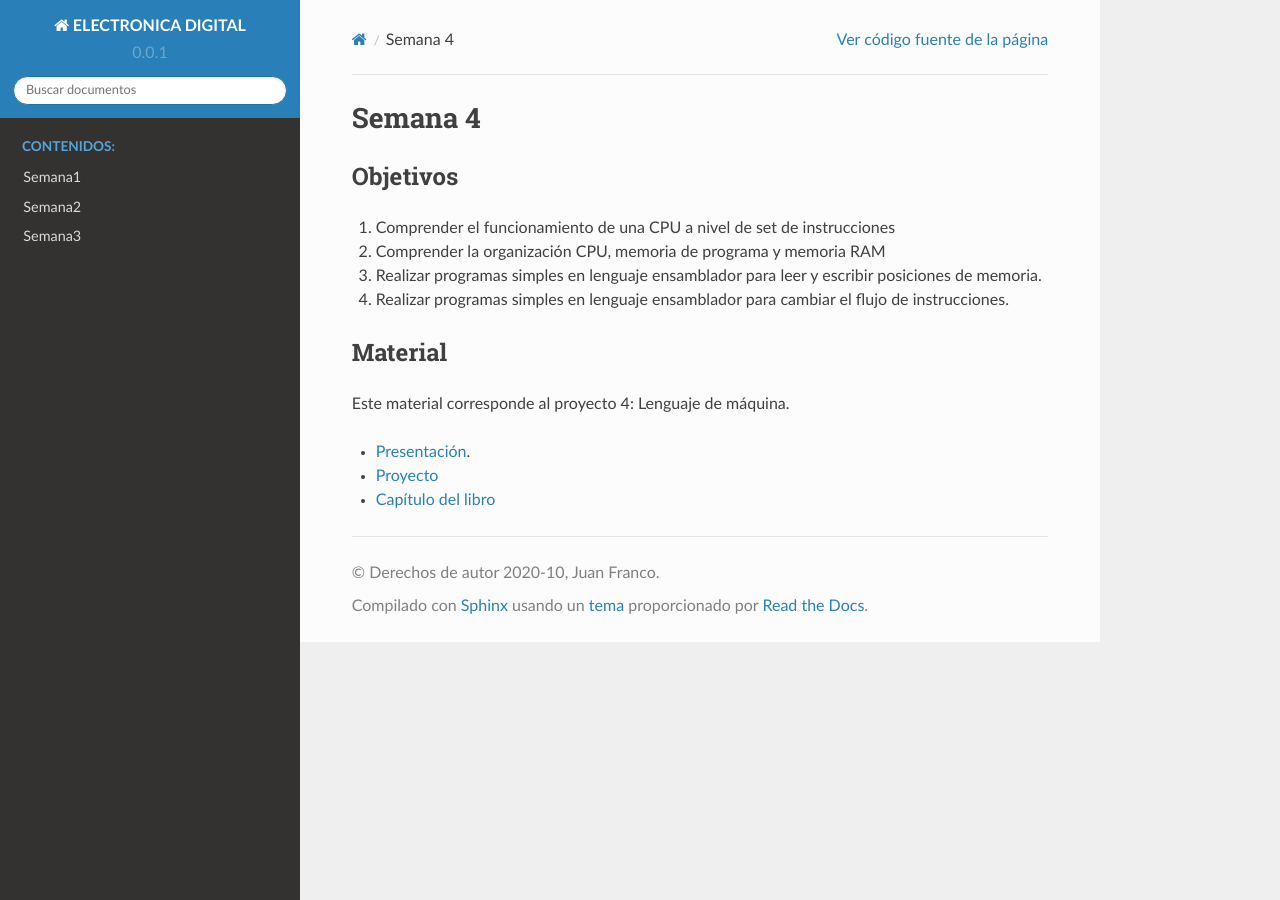
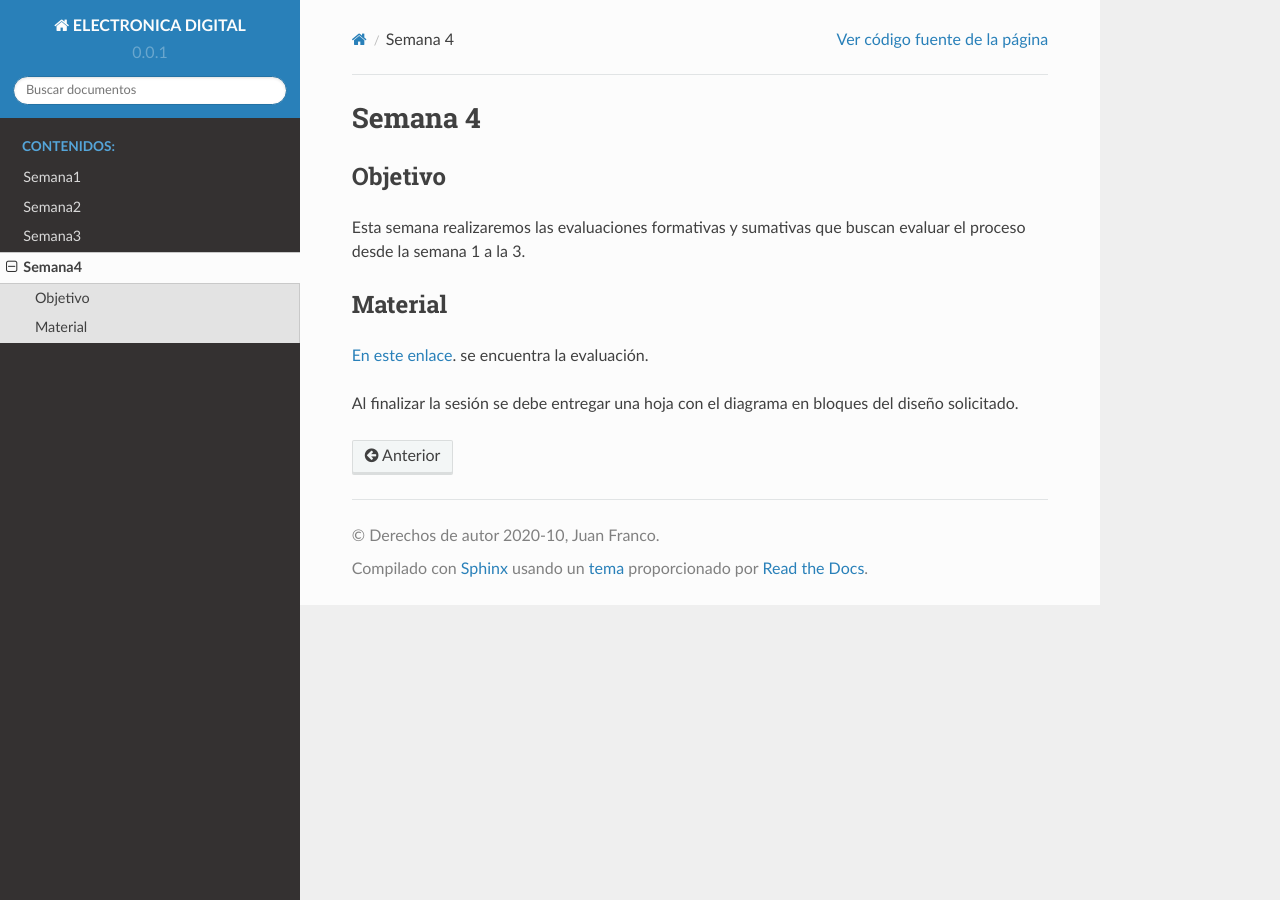
Before and after one commit to juanferfranco/ElectronicaDigital, a Sphinx documentation site: the page built from docs/_semana4/semana4.rst, in a window 1280 px wide. Built offline with Sphinx 7.4.7 and the Read the Docs theme 2.0.0, drawn with Linux system fonts in a browser that asks for light colours.

Commit message:
add week 4

```diff
--- a/docs/_semana4/semana4.rst
+++ b/docs/_semana4/semana4.rst
@@ -1,17 +1,16 @@
 Semana 4
 ===========
 
-Objetivos
+Objetivo
 ----------
-1. Comprender el funcionamiento de una CPU a nivel de set de instrucciones
-2. Comprender la organización CPU, memoria de programa y memoria RAM
-3. Realizar programas simples en lenguaje ensamblador para leer y escribir posiciones de memoria.
-4. Realizar programas simples en lenguaje ensamblador para cambiar el flujo de instrucciones.
+Esta semana realizaremos las evaluaciones formativas y sumativas que
+buscan evaluar el proceso desde la semana 1 a la 3.
 
 Material
 ---------
-Este material corresponde al proyecto 4: Lenguaje de máquina.
 
-* `Presentación <https://docs.wixstatic.com/ugd/44046b_4a28a2456639425896f6cc1c7a51da88.pdf>`__.
-* `Proyecto <https://www.nand2tetris.org/project04>`__
-* `Capítulo del libro <https://docs.wixstatic.com/ugd/44046b_7ef1c00a714c46768f08c459a6cab45a.pdf>`__
+`En este enlace <https://drive.google.com/open?id=1uQtT7cRnf7gZZCQfoewrilixG3pxDXMi1FVJATEhB1E>`__.
+se encuentra la evaluación.
+
+Al finalizar la sesión se debe entregar una hoja con el diagrama
+en bloques del diseño solicitado.
--- a/docs/index.rst
+++ b/docs/index.rst
@@ -71,3 +71,4 @@ del docente.
    Semana1 <_semana1/semana1>
    Semana2 <_semana2/semana2>
    Semana3 <_semana3/semana3>
+   Semana4 <_semana4/semana4>
```
Also changed, not shown: docs/_semana5/semana5.rst (+16 -0 lines).
